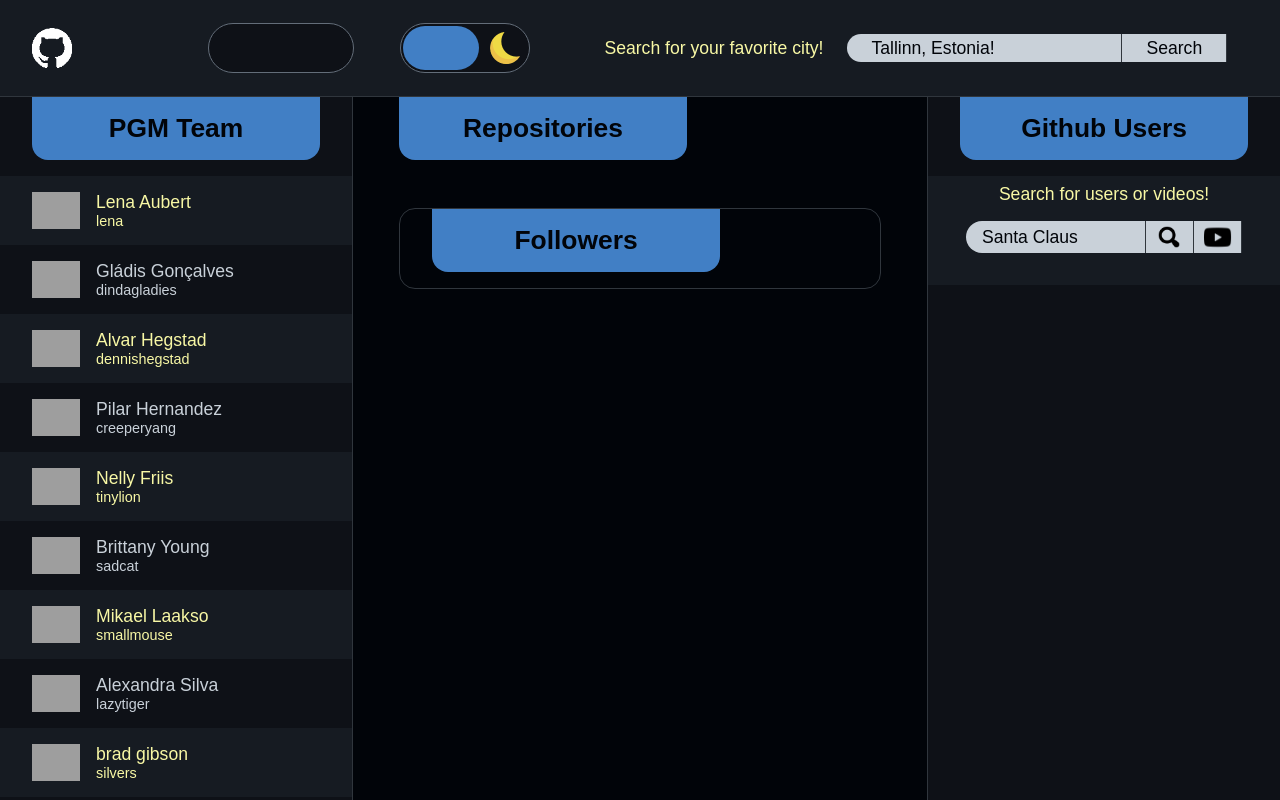
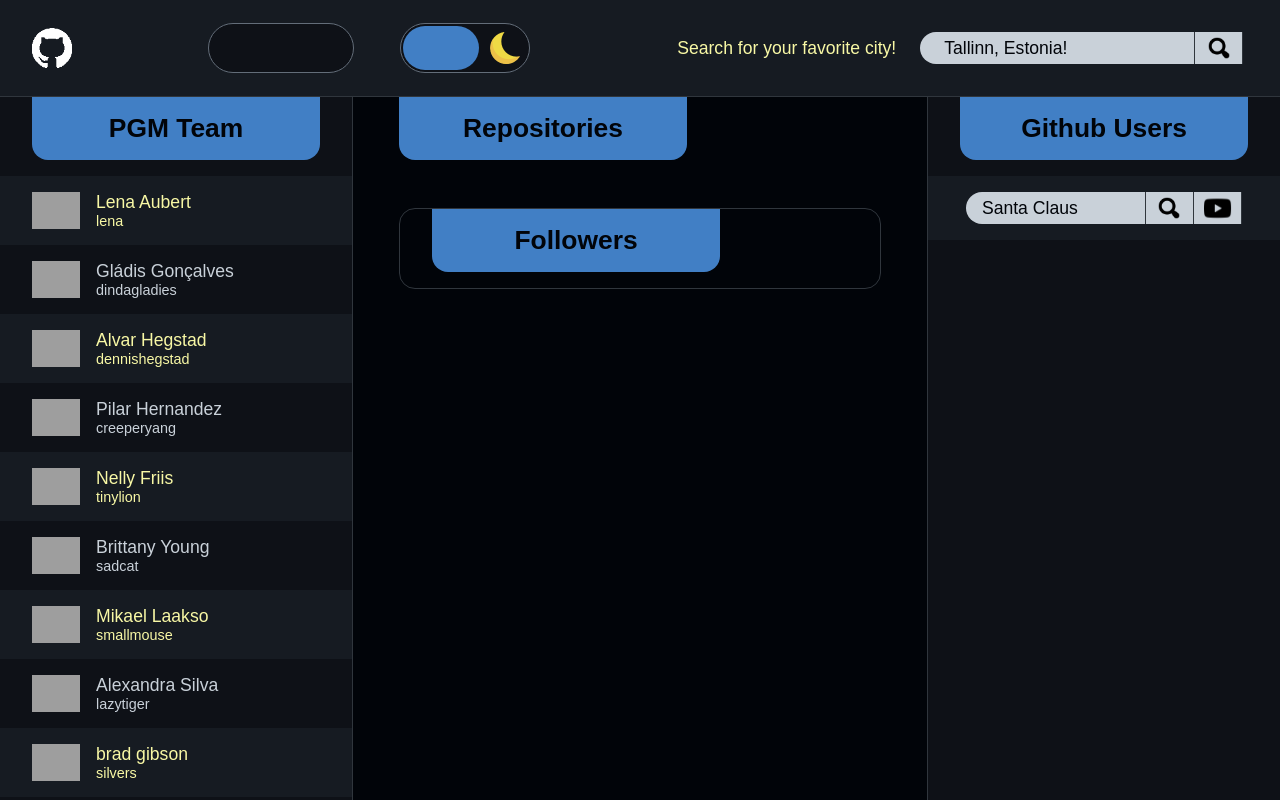
Before and after one commit to Verldopia/github-clone, a plain HTML site: page index.html in a window 1280 px wide. Drawn offline with Linux system fonts and the light colour scheme; no server answers; grey boxes are pictures that could not be loaded; a web font is replaced by a local one.

Commit message:
styled search boxes

```diff
--- a/index.html
+++ b/index.html
@@ -25,7 +25,7 @@
         <div class="covid-cases"></div>
         <label for="submit-city">Search for your favorite city!</label>
         <input type="text" placeholder="Tallinn, Estonia!" id="submit-city">
-        <button type="button" id="search-city">Search</button>
+        <button type="button" id="search-city"></button>
         <div class="box-header">
             <div class="weather">
             </div>
@@ -53,7 +53,6 @@
             <h2>Github Users</h2>
 
             <div class="box-github--search">
-                <label for="submit-user">Search for users or videos!</label>
                 <div class="box-search--users">
                 <input type="text" placeholder="Santa Claus" id="submit-user">
                 <button type="button" id="search-user"></button>
--- a/static/css/main.css
+++ b/static/css/main.css
@@ -51,7 +51,7 @@
 header {
     color: #c9d1d9;
     height: 4rem;
-    padding: 1rem 3rem 1rem 2rem;
+    padding: 1rem 2rem 1rem 2rem;
     background-color: #161b22;
     border-bottom: 1px solid #30363d;
 }
@@ -95,11 +95,12 @@
     width: 2rem;
 }
 .weather img {
+    margin-left: 1rem;
     width: 4rem;
 }
 .temp,
 .weather p {
-    padding: 0.2rem 2rem 0.2rem 1.5rem;
+    padding: 0.3rem 1rem 0.2rem 1.5rem;
     background-color: #f8f8a5;
     color: #417fc5;
     border-radius: 0 1rem 1rem 0;
@@ -196,9 +197,11 @@
     justify-content: flex-start;
     justify-content: center;
     flex-wrap: nowrap;
-    padding: 0.5rem 1rem 2rem;
+    padding: 1rem 0;
     height: 2rem;
-    margin: 0 1rem 1rem;
+}
+#submit-city {
+    height: 1.6rem;
 }
 #search-video {
     background-image: url(../media/images/youtube.png);
@@ -208,12 +211,14 @@
     width: 3rem;
     padding: 0 1rem;
 }
-#search-user {
+#search-user,
+#search-city {
     background-image: url(../media/images/search.png);
     background-size: 1.4rem;
     background-repeat: no-repeat;
     background-position: center;
     width: 3rem;
+    height: 2rem;
     padding: 0 1rem;
 }
 #submit-user {
```
